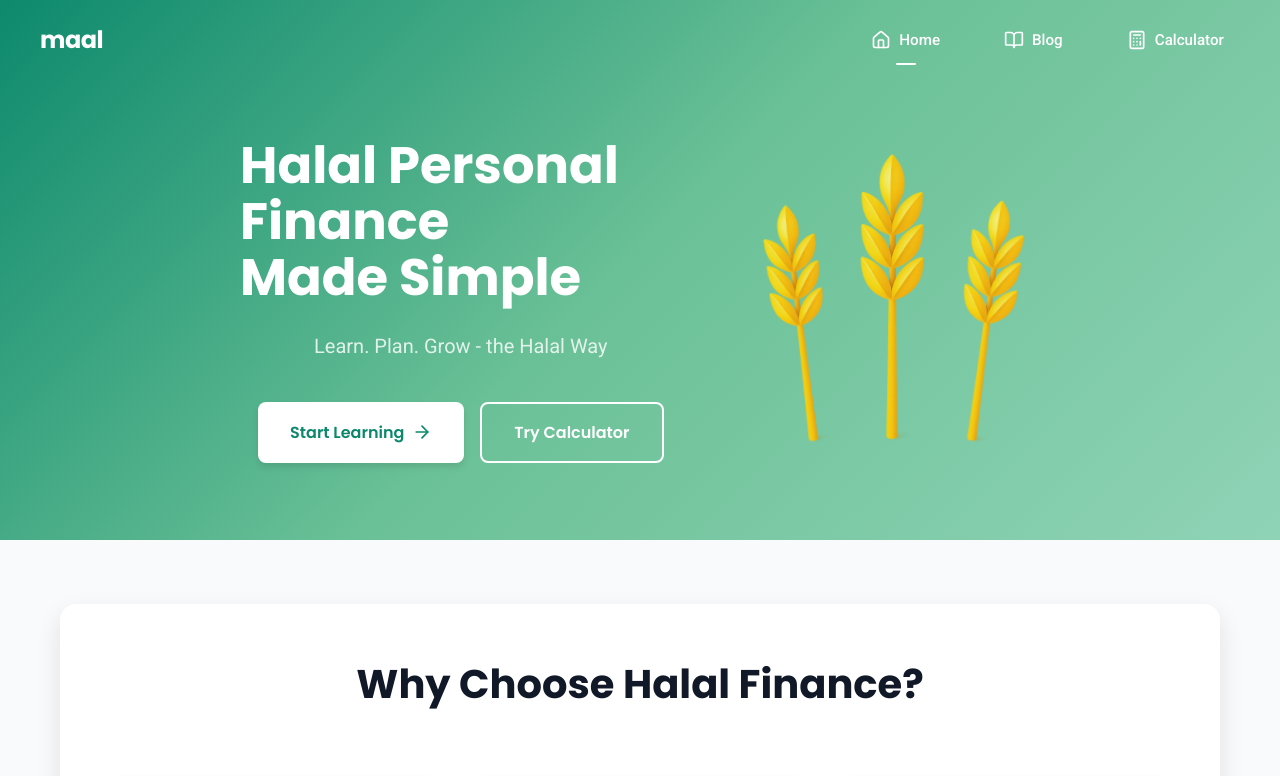
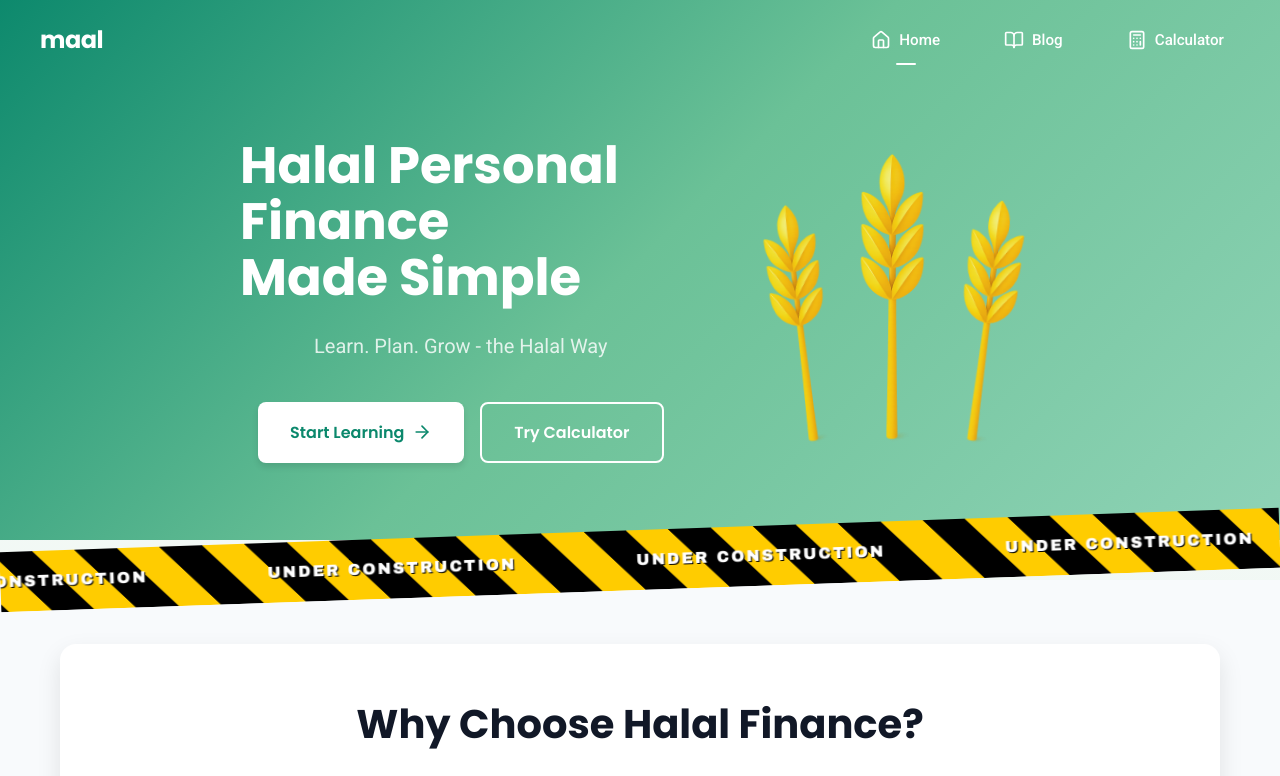
Before and after one commit to Lmar-O/Maal, a React (Vite) app in the folder frontend/: page / in a window 1280 px wide. Shown: the top 776 px of the page. Built offline with nearby package versions, Linux system fonts and the light colour scheme.

Commit message:
Added contruction tape to signify Maal is still under development

```diff
--- a/frontend/src/App.css
+++ b/frontend/src/App.css
@@ -27,7 +27,8 @@ body {
   font-family: 'Inter', -apple-system, BlinkMacSystemFont, 'Segoe UI', 'Roboto', sans-serif;
   line-height: 1.6;
   color: var(--gray-900);
-  background-color: var(--white);
+  background: linear-gradient(0deg, #a6d2ba 0%, #ffffff 100%);
+  background-attachment: fixed;
   overscroll-behavior: none;
 }
 
@@ -302,6 +303,8 @@ body {
 
 /* Blog Page Styles */
 .blog-page {
+  background: linear-gradient(0deg, #a6d2ba 0%, #ffffff 100%);
+  min-height: 100vh;
   padding: 60px 0;
 }
 
@@ -1163,7 +1166,55 @@ body {
 
 /* Updated Landing Page Styles - Matching Design */
 .landing-page {
+  background: linear-gradient(0deg, #a6d2ba 0%, #ffffff 100%);
   min-height: 100vh;
+}
+
+/* Under Construction Tape */
+.construction-tape {
+  position: relative;
+  width: 100%;
+  height: 60px;
+  overflow: hidden;
+  transform: rotate(-2deg);
+  margin: -10px 0;
+  z-index: 10;
+}
+
+.tape-stripe {
+  position: absolute;
+  width: 200%;
+  height: 100%;
+  background: repeating-linear-gradient(
+    45deg,
+    #ffcc00 0px,
+    #ffcc00 30px,
+    #000000 30px,
+    #000000 60px
+  );
+  display: flex;
+  align-items: center;
+  animation: slideLeft 50s linear infinite;
+}
+
+.tape-text {
+  font-family: 'Arial Black', Arial, sans-serif;
+  font-weight: 900;
+  font-size: 16px;
+  color: #ffffff;
+  text-shadow: 1px 1px 0px #000000;
+  white-space: nowrap;
+  padding: 0 60px;
+  letter-spacing: 2px;
+}
+
+@keyframes slideLeft {
+  0% {
+    transform: translateX(0);
+  }
+  100% {
+    transform: translateX(-50%);
+  }
 }
 
 .hero-section {
@@ -1525,10 +1576,7 @@ body {
   color: #3fa784;
 }
 
-.navbar.non-landing .nav-link:hover {
-  color: #3fa784;
-  background: rgba(107, 193, 151, 0.1);
-}
+/* Removed - moved to higher specificity section below */
 
 .navbar.non-landing .nav-link.active {
   color: #3fa784;
@@ -1653,6 +1701,16 @@ body {
 .nav-link:hover {
   color: white;
   background: rgba(255, 255, 255, 0.2);
+}
+
+/* Override for non-landing pages - maximum specificity */
+.navbar.non-landing .nav-content .nav-links .nav-link:hover {
+  color: #3fa784 !important;
+  background: rgba(61, 206, 136, 0.15) !important;
+  background-color: rgba(107, 193, 151, 0.15) !important;
+  background-image: none !important;
+  background-gradient: none !important;
+
 }
 
 .nav-link.active {
--- a/frontend/src/pages/LandingPage.tsx
+++ b/frontend/src/pages/LandingPage.tsx
@@ -36,6 +36,28 @@ const LandingPage = () => {
           </div>
         </div>
       </section>
+
+      {/* Under Construction Tape */}
+      <div className="construction-tape">
+        <div className="tape-stripe">
+          <span className="tape-text">UNDER CONSTRUCTION</span>
+          <span className="tape-text">UNDER CONSTRUCTION</span>
+          <span className="tape-text">UNDER CONSTRUCTION</span>
+          <span className="tape-text">UNDER CONSTRUCTION</span>
+          <span className="tape-text">UNDER CONSTRUCTION</span>
+          <span className="tape-text">UNDER CONSTRUCTION</span>
+          <span className="tape-text">UNDER CONSTRUCTION</span>
+          <span className="tape-text">UNDER CONSTRUCTION</span>
+          <span className="tape-text">UNDER CONSTRUCTION</span>
+          <span className="tape-text">UNDER CONSTRUCTION</span>
+          <span className="tape-text">UNDER CONSTRUCTION</span>
+          <span className="tape-text">UNDER CONSTRUCTION</span>
+          <span className="tape-text">UNDER CONSTRUCTION</span>
+          <span className="tape-text">UNDER CONSTRUCTION</span>
+          <span className="tape-text">UNDER CONSTRUCTION</span>
+          <span className="tape-text">UNDER CONSTRUCTION</span>
+        </div>
+      </div>
 
       {/* Bottom Section */}
       <section className="bottom-section">
```
